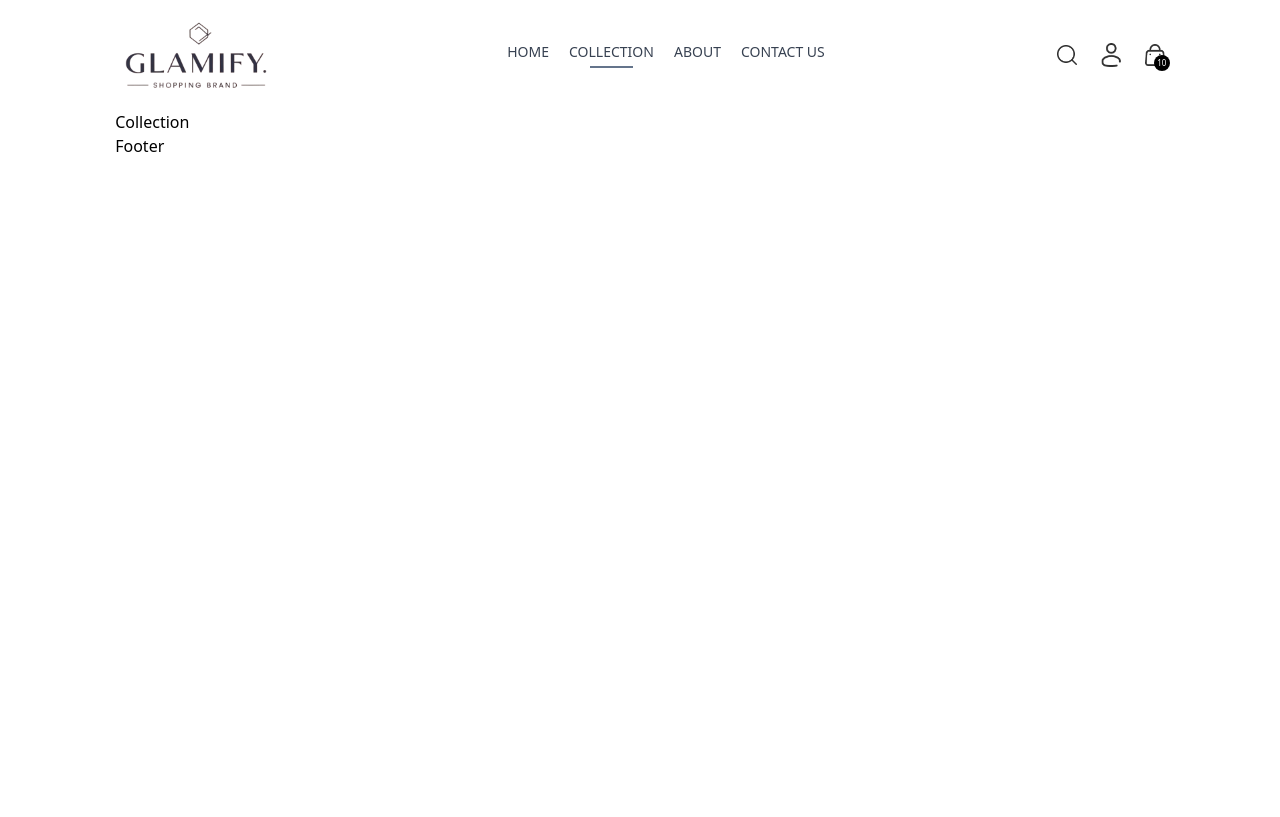
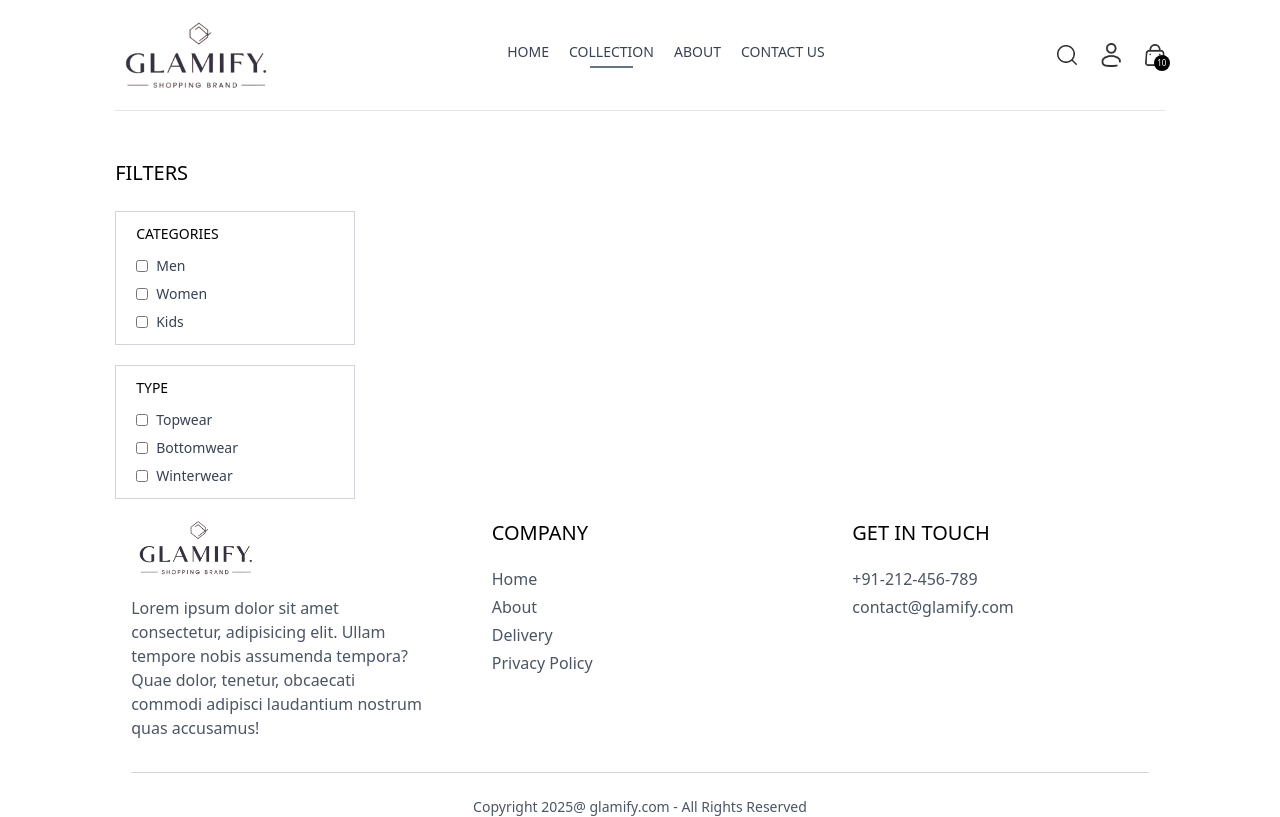
Before and after one commit to DeepshikhaJana/Glamify, a React (Vite) app: page /collection in a window 1280 px wide. Built offline with nearby package versions, Linux system fonts and the light colour scheme.

Commit message:
added footer and collection page

```diff
--- a/src/component/Footer.jsx
+++ b/src/component/Footer.jsx
@@ -1,9 +1,48 @@
-import React from 'react'
+import React from "react";
+import { assets } from "../assets/assets";
 
 const Footer = () => {
   return (
-    <div>Footer</div>
-  )
-}
+    <div>
+      <div className="container mx-auto px-4 md:mr-16 ">
+        <div className="flex flex-col sm:flex-row gap-16 mb-8">
+          <div className="flex-1">
+            <img src={assets.logo} className="mb-5 w-32" alt="Logo" />
+            <p className="text-gray-600">
+              Lorem ipsum dolor sit amet consectetur, adipisicing elit. Ullam
+              tempore nobis assumenda tempora? Quae dolor, tenetur, obcaecati
+              commodi adipisci laudantium nostrum quas accusamus!
+            </p>
+          </div>
 
-export default Footer
+          <div className="flex-1 ">
+            <p className="text-xl font-medium mb-5">COMPANY</p>
+            <ul className="flex flex-col gap-1 text-gray-600">
+              <li>Home</li>
+              <li>About</li>
+              <li>Delivery</li>
+              <li>Privacy Policy</li>
+            </ul>
+          </div>
+
+          <div className="flex-1">
+            <p className="text-xl font-medium mb-5">GET IN TOUCH</p>
+            <ul className="flex flex-col gap-1 text-gray-600">
+              <li>+91-212-456-789</li>
+              <li>contact@glamify.com</li>
+            </ul>
+          </div>
+        </div>
+
+        <div>
+          <hr className="my-6  border-gray-300 mt-4 " />
+          <p className="text-sm text-center text-gray-600">
+            Copyright 2025@ glamify.com - All Rights Reserved
+          </p>
+        </div>
+      </div>
+    </div>
+  );
+};
+
+export default Footer;
--- a/src/pages/Collection.jsx
+++ b/src/pages/Collection.jsx
@@ -1,9 +1,59 @@
-import React from 'react'
+import React, { useContext, useState } from 'react'
+import {ShopContext} from '../context/ShopContext'
+import { assets } from '../assets/assets';
 
 function Collection() {
+
+  const {products} = useContext(ShopContext);
+  const [showFilter, setShowFilter] = useState(false);
   return (
-    <div>Collection</div>
-  )
+    <div className="flex flex-col sm:flex-row gap-1 sm:gap-10 pt-10 border-t">
+      <div className="min-w-60">
+        <p onClick={() => setShowFilter(!showFilter)} className="my-2 text-xl flex items-center cursor-pointer gap-2">
+          FILTERS
+        </p>
+        <img className={`h-3 sm:hidden ${showFilter ? 'rotate-90' : ''}`} src={assets.dropdown_icon} alt="" />
+        <div
+          className={`border border-gray-300 pl-5 py-3 mt-6 ${
+            showFilter ? "" : "hidden"
+          }sm:block`}
+        >
+          <p className="mb-3 text-sm font-medium">CATEGORIES</p>
+          <div className="flex flex-col gap-2 text-sm font-light text-gray-700">
+            <p className="flex gap-2">
+              <input className="w-3" type="checkbox" value={"Men"} /> Men
+            </p>
+            <p className="flex gap-2">
+              <input className="w-3" type="checkbox" value={"Women"} /> Women
+            </p>
+            <p className="flex gap-2">
+              <input className="w-3" type="checkbox" value={"Kids"} /> Kids
+            </p>
+          </div>
+        </div>
+
+        {/* Subcategory filter */}
+        <div
+          className={`border border-gray-300 pl-5 py-3 my-5 ${
+            showFilter ? "" : "hidden"
+          }sm:block`}
+        >
+          <p className="mb-3 text-sm font-medium">TYPE</p>
+          <div className="flex flex-col gap-2 text-sm font-light text-gray-700">
+            <p className="flex gap-2">
+              <input className="w-3" type="checkbox" value={"Topwear"} /> Topwear
+            </p>
+            <p className="flex gap-2">
+              <input className="w-3" type="checkbox" value={"Bottomwear"} /> Bottomwear
+            </p>
+            <p className="flex gap-2">
+              <input className="w-3" type="checkbox" value={"Winterwear"} /> Winterwear
+            </p>
+          </div>
+        </div>
+      </div>
+    </div>
+  );
 }
 
 export default Collection
```
